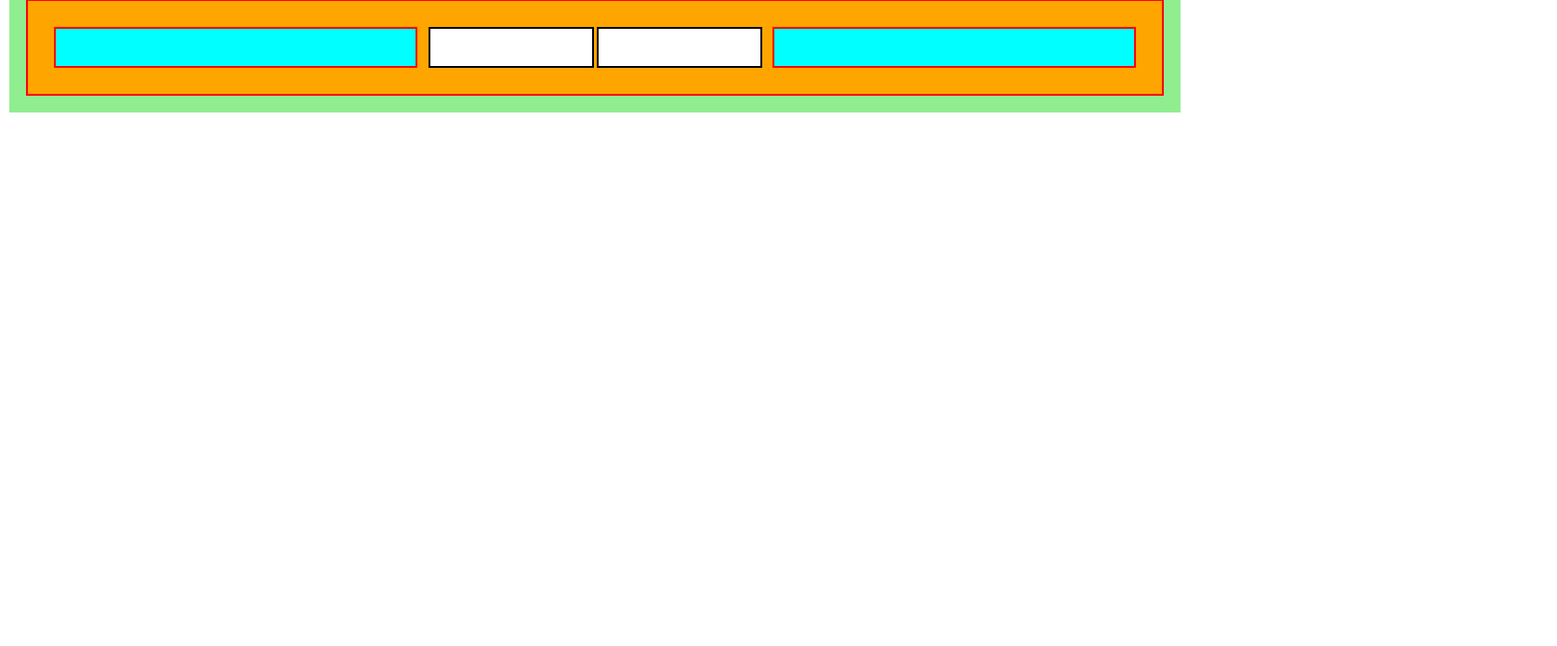
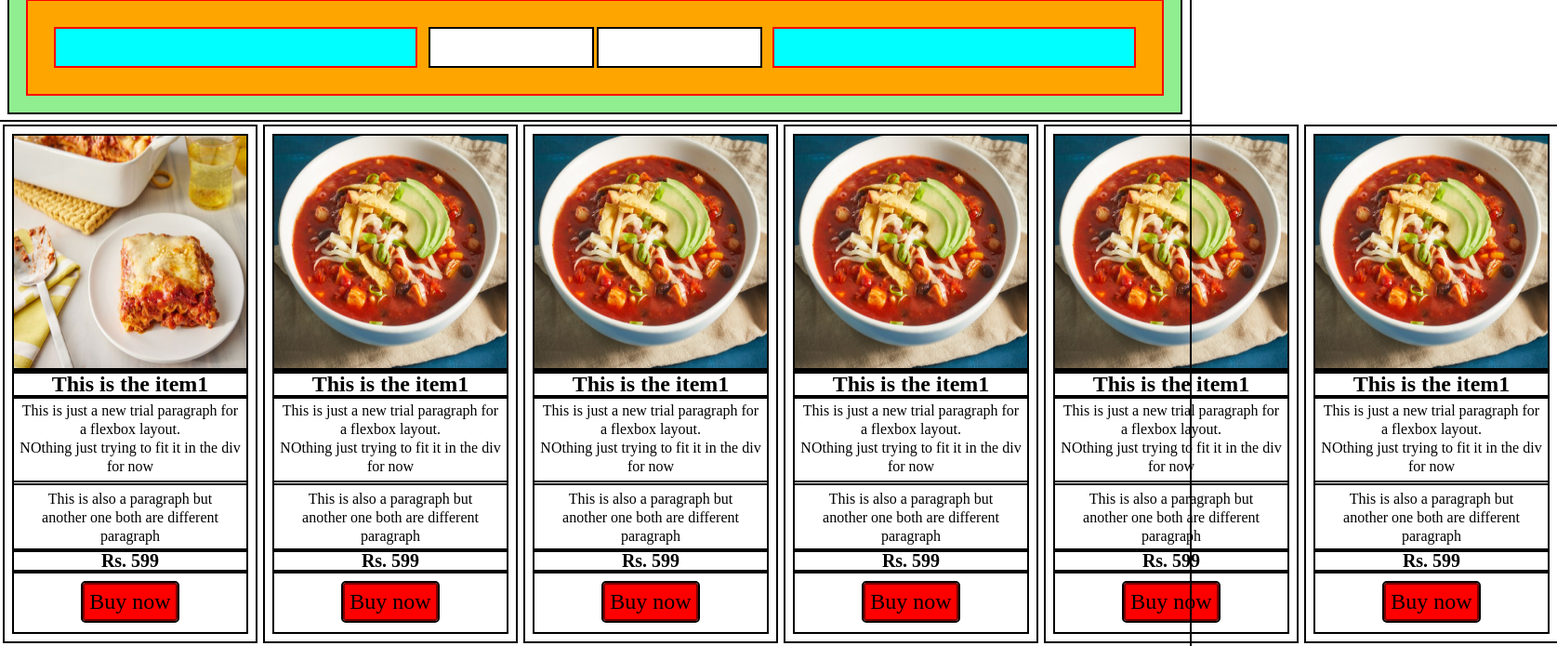
Before and after one commit to Thesameerjung-1/basic_flex_layout, a plain HTML site: page index.html in a window 1280 px wide. Shown: the part 359-1054 px from the top of the page at 93% size, 1675 px wide, since content can reach past the window. Before the commit the page ends 800 px from the top, so only its background shows below. Drawn offline with Linux system fonts and the light colour scheme.

Commit message:
Nothing new just played with few things

```diff
--- a/index.html
+++ b/index.html
@@ -44,5 +44,116 @@
 
     </div>
 
+    <div class="trail">
+
+      <div class="card1">
+    <div class="image_center">
+      <img src="img/las.jpg" alt="lasagna" height="250px" width="250px" class="image">
+    </div>
+      <div class="description">
+      <h2 class="heading">This is the item1</h2>
+      <p class="para">This is just a new trial paragraph for a flexbox layout. <br>
+        NOthing just trying to fit it in the div for now
+      </p>
+      <p class="para2">This is also a paragraph but <br>another one both are different paragraph</p>
+      <div class="btn_main">
+        <div class="para_btn">Rs. 599</div>
+        <div class="btn"><a href="#" > Buy now</a></div>
+      </div>
+    </div>
+    </div>
+
+    <div class="card2">
+    <div class="image_center">
+      <img src="img/tortilla.jpg" alt="Tortilla" height="250px" width="250px" class="image">
+    </div>
+      <div class="description">
+        <h2 class="heading">This is the item1</h2>
+        <p class="para">This is just a new trial paragraph for a flexbox layout. <br>
+          NOthing just trying to fit it in the div for now
+        </p>
+        <p class="para2">This is also a paragraph but <br>another one both are different paragraph</p>
+
+        <div class="btn_main">
+          <div class="para_btn">Rs. 599</div>
+          <div class="btn"><a href="#" > Buy now</a></div>
+        </div>
+      </div>
+    </div>
+
+    <div class="card3">
+      <div class="image_center">
+        <img src="img/tortilla.jpg" alt="Tortilla" height="250px" width="250px" class="image">
+    </div>
+        <div class="description">
+          <h2 class="heading">This is the item1</h2>
+          <p class="para">This is just a new trial paragraph for a flexbox layout. <br>
+            NOthing just trying to fit it in the div for now
+          </p>
+          <p class="para2">This is also a paragraph but <br>another one both are different paragraph</p>
+          <div class="btn_main">
+            <div class="para_btn">Rs. 599</div>
+            <div class="btn"><a href="#" > Buy now</a></div>
+          </div>
+        </div>
+    </div>
+
+
+    <div class="card4">
+    <div class="image_center">
+      <img src="img/tortilla.jpg" alt="Tortilla" height="250px" width="250px" class="image">
+    </div>
+      <div class="description">
+        <h2 class="heading">This is the item1</h2>
+        <p class="para">This is just a new trial paragraph for a flexbox layout. <br>
+          NOthing just trying to fit it in the div for now
+        </p>
+        <p class="para2">This is also a paragraph but <br>another one both are different paragraph</p>
+        <div class="btn_main">
+          <div class="para_btn">Rs. 599</div>
+          <div class="btn"><a href="#" > Buy now</a></div>
+        </div>
+      </div>
+  </div>
+
+
+  <div class="card5">
+    <div class="image_center">
+      <img src="img/tortilla.jpg" alt="Tortilla" height="250px" width="250px" class="image">
+    </div>
+      <div class="description">
+        <h2 class="heading">This is the item1</h2>
+        <p class="para">This is just a new trial paragraph for a flexbox layout. <br>
+          NOthing just trying to fit it in the div for now
+        </p>
+        <p class="para2">This is also a paragraph but <br>another one both are different paragraph</p>
+        <div class="btn_main">
+          <div class="para_btn">Rs. 599</div>
+          <div class="btn"><a href="#" > Buy now</a></div>
+        </div>
+      </div>
+  </div>
+
+
+  <div class="card6">
+    <div class="image_center">
+      <img src="img/tortilla.jpg" alt="Tortilla" height="250px" width="250px" class="image">
+    </div>
+      <div class="description">
+        <h2 class="heading">This is the item1</h2>
+        <p class="para">This is just a new trial paragraph for a flexbox layout. <br>
+          NOthing just trying to fit it in the div for now
+        </p>
+        <p class="para2">This is also a paragraph but <br>another one both are different paragraph</p>
+        <div class="btn_main">
+          <div class="para_btn">Rs. 599</div>
+          <div class="btn"><a href="#" > Buy now</a></div>
+        </div>
+      </div>
+  </div>
+
+
+    </div>
+
   </body>
 </html>
--- a/style.css
+++ b/style.css
@@ -1,5 +1,5 @@
 * {
-  /* outline: 2px solid black; */
+  outline: 2px solid black;
   margin: 0;
   padding: 0;
 }
@@ -94,3 +94,90 @@
   /* padding: 0; */
   outline: 2px solid black;
 }
+
+.trail{
+  /* background-color: lightcoral; */
+  /* outline: 2px solid black; */
+  display: flex;
+  /* flex: 1; */
+
+}
+
+/* .description{
+  dis
+} */
+
+
+.image{
+  display: inline-block;
+
+}
+
+.image_center{
+  text-align: center;
+}
+
+
+.para , .para2{
+  color:black;
+  padding-top: 5px;
+  line-height: 1.25;
+  text-align: center;
+  padding: 5px;
+}
+
+.para2{
+  margin-top:5px ;
+}
+
+
+.heading{
+  text-align: center;
+}
+
+
+.btn_main{
+  font-size: 18px;
+}
+
+.btn{
+  text-align: center;
+
+}
+
+.para_btn{
+  text-align: center;
+  font-size: 20px;
+  font-weight: bold;
+}
+
+.btn a{
+  display: inline-block;
+  text-decoration: none;
+  color: black;
+  background-color: red;
+  margin: 12px;
+  font-size: 24px;
+  border-radius: 3px;
+  padding: 5px;
+  border: 2px solid rgba(0, 0, 0, 0.514);
+}
+
+
+
+.card1 ,
+.card2 ,
+.card3,
+.card4,
+.card5,
+.card6 {
+  margin: 5px;
+  padding: 10px;
+  /* display: flex; */
+  outline: 2px solid black;
+}
+
+
+.card4{
+  display: block;
+}
```
Also changed, not shown: img/las.jpg (added), img/tortilla.jpg (added).
